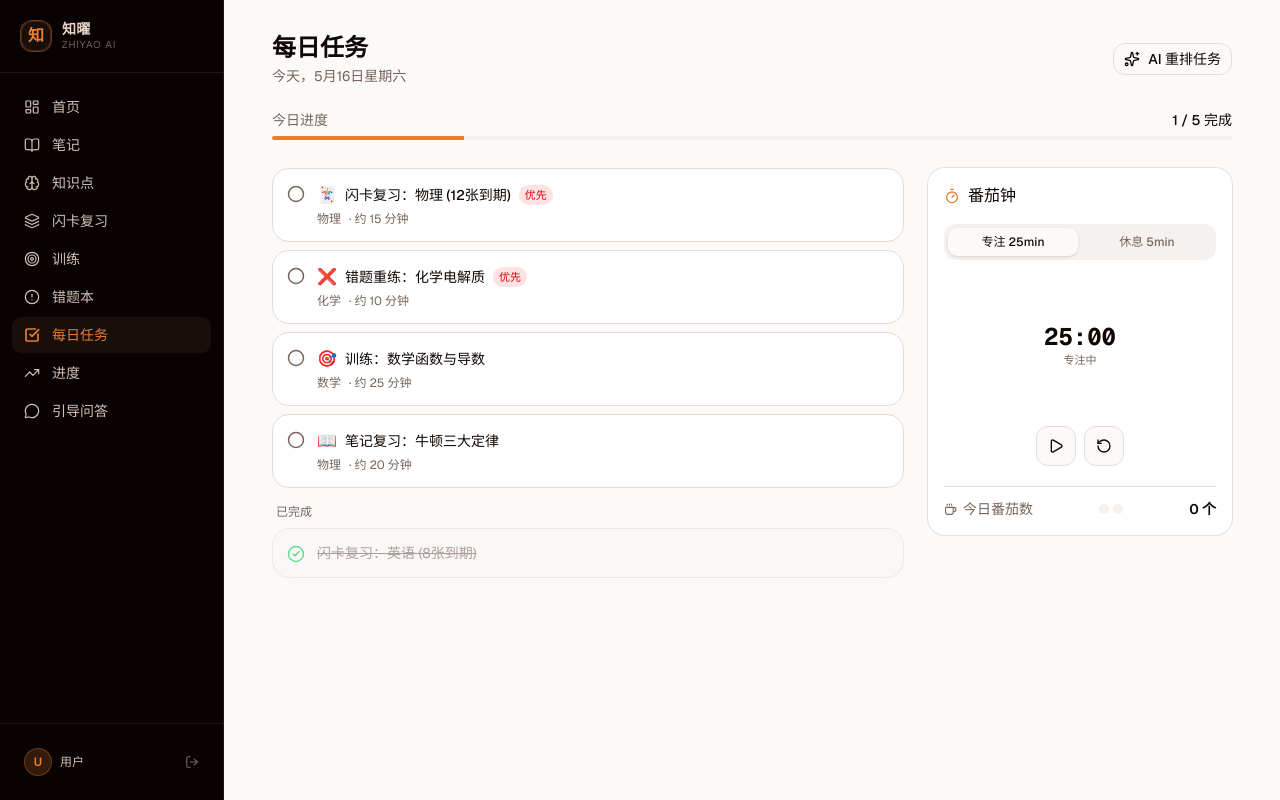
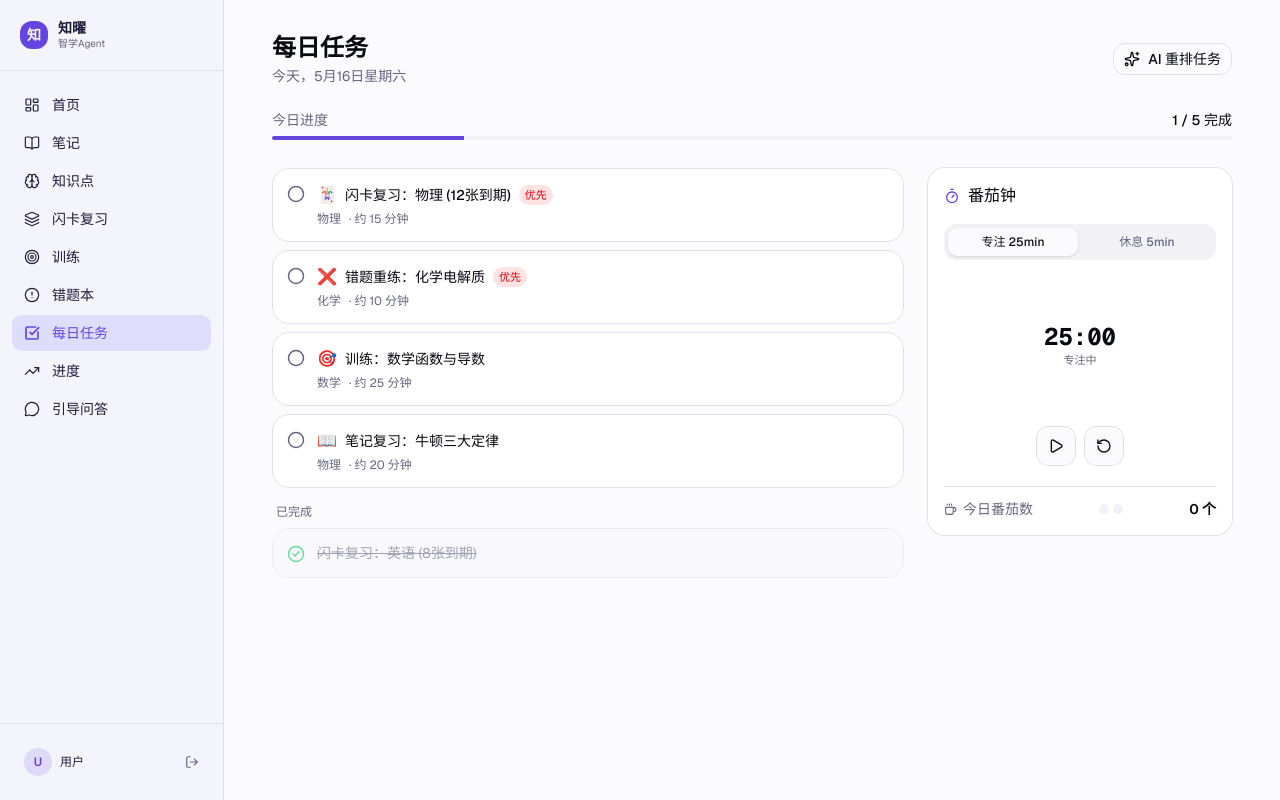
Before and after one commit to 2394826867zhu-stack/zhixue-agent-demo, a Next.js app: page /tasks in a window 1280 px wide. Built offline with nearby package versions, Linux system fonts and the light colour scheme; sample sign-in values are in the browser's storage.

Commit message:
Revert "feat: 落地知曜品牌视觉 — 金铜主调 + 极深侧边栏"
This reverts commit 7e96fb4cbba5cfb27e223e1fbc8d5b3596177d2f.

```diff
--- a/app/globals.css
+++ b/app/globals.css
@@ -40,85 +40,84 @@
 }
 
 :root {
-  /* 知曜品牌色：金铜主调 + 深色侧边栏 */
-  --primary: oklch(0.70 0.155 52);
-  --primary-foreground: oklch(0.10 0.02 50);
+  /* 知曜品牌色：深紫 */
+  --primary: oklch(0.52 0.22 285);
+  --primary-foreground: oklch(0.98 0 0);
 
-  --background: oklch(0.985 0.002 50);
-  --foreground: oklch(0.14 0.018 50);
+  --background: oklch(0.99 0.003 285);
+  --foreground: oklch(0.14 0.02 285);
 
   --card: oklch(1 0 0);
-  --card-foreground: oklch(0.14 0.018 50);
+  --card-foreground: oklch(0.14 0.02 285);
   --popover: oklch(1 0 0);
-  --popover-foreground: oklch(0.14 0.018 50);
+  --popover-foreground: oklch(0.14 0.02 285);
 
-  --secondary: oklch(0.95 0.008 50);
-  --secondary-foreground: oklch(0.35 0.06 50);
+  --secondary: oklch(0.95 0.01 285);
+  --secondary-foreground: oklch(0.35 0.1 285);
 
-  --muted: oklch(0.96 0.004 50);
-  --muted-foreground: oklch(0.52 0.03 50);
+  --muted: oklch(0.96 0.006 285);
+  --muted-foreground: oklch(0.52 0.04 285);
 
-  --accent: oklch(0.93 0.025 52);
-  --accent-foreground: oklch(0.30 0.10 52);
+  --accent: oklch(0.93 0.04 285);
+  --accent-foreground: oklch(0.35 0.15 285);
 
   --destructive: oklch(0.577 0.245 27.325);
-  --border: oklch(0.90 0.010 50);
-  --input: oklch(0.90 0.010 50);
-  --ring: oklch(0.70 0.155 52);
+  --border: oklch(0.91 0.015 285);
+  --input: oklch(0.91 0.015 285);
+  --ring: oklch(0.52 0.22 285);
 
   --radius: 0.75rem;
 
-  /* 侧边栏：极深暖黑 — 对应 zhiyao.png 品牌背景 */
-  --sidebar: oklch(0.11 0.015 45);
-  --sidebar-foreground: oklch(0.82 0.025 55);
-  --sidebar-primary: oklch(0.70 0.155 52);
-  --sidebar-primary-foreground: oklch(0.10 0.02 50);
-  --sidebar-accent: oklch(0.18 0.020 45);
-  --sidebar-accent-foreground: oklch(0.88 0.030 55);
-  --sidebar-border: oklch(0.22 0.025 45);
-  --sidebar-ring: oklch(0.70 0.155 52);
+  --sidebar: oklch(0.97 0.01 285);
+  --sidebar-foreground: oklch(0.25 0.05 285);
+  --sidebar-primary: oklch(0.52 0.22 285);
+  --sidebar-primary-foreground: oklch(0.98 0 0);
+  --sidebar-accent: oklch(0.91 0.04 285);
+  --sidebar-accent-foreground: oklch(0.35 0.15 285);
+  --sidebar-border: oklch(0.91 0.015 285);
+  --sidebar-ring: oklch(0.52 0.22 285);
 
   /* 掌握度颜色 */
   --mastery-new: oklch(0.65 0.05 250);
   --mastery-learning: oklch(0.72 0.18 55);
-  --mastery-reviewing: oklch(0.68 0.16 52);
+  --mastery-reviewing: oklch(0.62 0.2 285);
   --mastery-mastered: oklch(0.6 0.18 155);
 }
 
 .dark {
-  --primary: oklch(0.72 0.16 52);
-  --primary-foreground: oklch(0.10 0.02 50);
+  --primary: oklch(0.68 0.18 285);
+  --primary-foreground: oklch(0.14 0.02 285);
 
-  --background: oklch(0.12 0.015 45);
-  --foreground: oklch(0.93 0.012 55);
+  --background: oklch(0.12 0.02 285);
+  --foreground: oklch(0.95 0.01 285);
 
-  --card: oklch(0.16 0.018 45);
-  --card-foreground: oklch(0.93 0.012 55);
-  --popover: oklch(0.16 0.018 45);
-  --popover-foreground: oklch(0.93 0.012 55);
+  --card: oklch(0.17 0.025 285);
+  --card-foreground: oklch(0.95 0.01 285);
+  --popover: oklch(0.17 0.025 285);
+  --popover-foreground: oklch(0.95 0.01 285);
 
-  --secondary: oklch(0.20 0.020 45);
-  --secondary-foreground: oklch(0.82 0.020 55);
+  --secondary: oklch(0.22 0.03 285);
+  --secondary-foreground: oklch(0.85 0.02 285);
 
-  --muted: oklch(0.20 0.018 45);
-  --muted-foreground: oklch(0.58 0.035 52);
+  --muted: oklch(0.22 0.03 285);
+  --muted-foreground: oklch(0.6 0.05 285);
 
-  --accent: oklch(0.23 0.030 48);
-  --accent-foreground: oklch(0.88 0.025 55);
+  --accent: oklch(0.25 0.05 285);
+  --accent-foreground: oklch(0.85 0.03 285);
 
   --destructive: oklch(0.704 0.191 22.216);
   --border: oklch(1 0 0 / 10%);
   --input: oklch(1 0 0 / 12%);
-  --ring: oklch(0.72 0.16 52);
+  --ring: oklch(0.68 0.18 285);
 
-  --sidebar: oklch(0.09 0.012 42);
-  --sidebar-foreground: oklch(0.82 0.025 55);
-  --sidebar-primary: oklch(0.72 0.16 52);
-  --sidebar-primary-foreground: oklch(0.10 0.02 50);
-  --sidebar-accent: oklch(0.16 0.018 45);
-  --sidebar-accent-foreground: oklch(0.88 0.030 55);
+  --sidebar: oklch(0.15 0.025 285);
+  --sidebar-foreground: oklch(0.88 0.02 285);
+  --sidebar-primary: oklch(0.68 0.18 285);
+  --sidebar-primary-foreground: oklch(0.14 0.02 285);
+  --sidebar-accent: oklch(0.25 0.05 285);
+  --sidebar-accent-foreground: oklch(0.88 0.02 285);
   --sidebar-border: oklch(1 0 0 / 8%);
-  --sidebar-ring: oklch(0.72 0.16 52);
+  --sidebar-ring: oklch(0.68 0.18 285);
 }
 
 @layer base {
--- a/app/login/page.tsx
+++ b/app/login/page.tsx
@@ -45,9 +45,8 @@ export default function LoginPage() {
       <div className="w-full max-w-sm space-y-6">
         {/* Logo */}
         <div className="text-center space-y-2">
-          <div className="w-12 h-12 rounded-2xl bg-[oklch(0.11_0.015_45)] border border-[oklch(0.70_0.155_52)/30] flex items-center justify-center mx-auto relative overflow-hidden shadow-lg">
-            <span className="text-[oklch(0.70_0.155_52)] font-black text-2xl leading-none">知</span>
-            <span className="absolute inset-0 rounded-2xl ring-1 ring-inset ring-[oklch(0.70_0.155_52)/20] pointer-events-none" />
+          <div className="w-12 h-12 rounded-2xl bg-primary flex items-center justify-center text-primary-foreground font-bold text-xl mx-auto">
+            知
           </div>
           <div>
             <h1 className="text-xl font-bold text-foreground">欢迎回来</h1>
--- a/app/register/page.tsx
+++ b/app/register/page.tsx
@@ -85,9 +85,8 @@ export default function RegisterPage() {
       <div className="w-full max-w-sm space-y-6">
         {/* Logo */}
         <div className="text-center space-y-2">
-          <div className="w-12 h-12 rounded-2xl bg-[oklch(0.11_0.015_45)] border border-[oklch(0.70_0.155_52)/30] flex items-center justify-center mx-auto relative overflow-hidden shadow-lg">
-            <span className="text-[oklch(0.70_0.155_52)] font-black text-2xl leading-none">知</span>
-            <span className="absolute inset-0 rounded-2xl ring-1 ring-inset ring-[oklch(0.70_0.155_52)/20] pointer-events-none" />
+          <div className="w-12 h-12 rounded-2xl bg-primary flex items-center justify-center text-primary-foreground font-bold text-xl mx-auto">
+            知
           </div>
           <div>
             <h1 className="text-xl font-bold text-foreground">创建账号</h1>
--- a/components/layout/mobile-nav.tsx
+++ b/components/layout/mobile-nav.tsx
@@ -38,10 +38,10 @@ export function MobileHeader() {
           <Menu size={20} />
         </button>
         <div className="flex items-center gap-2">
-          <div className="w-6 h-6 rounded-md bg-sidebar-accent border border-sidebar-primary/40 flex items-center justify-center relative overflow-hidden">
-            <span className="text-sidebar-primary font-black text-xs leading-none">知</span>
+          <div className="w-6 h-6 rounded-md bg-primary flex items-center justify-center text-primary-foreground font-bold text-xs">
+            知
           </div>
-          <span className="font-semibold text-sm text-sidebar-accent-foreground tracking-wide">知曜</span>
+          <span className="font-semibold text-sm text-sidebar-foreground">知曜</span>
         </div>
       </header>
 
@@ -63,13 +63,12 @@ export function MobileHeader() {
         {/* Header */}
         <div className="px-5 py-4 border-b border-sidebar-border flex items-center justify-between">
           <div className="flex items-center gap-2.5">
-            <div className="w-8 h-8 rounded-lg bg-sidebar-accent border border-sidebar-primary/40 flex items-center justify-center relative overflow-hidden shrink-0">
-              <span className="text-sidebar-primary font-black text-base leading-none">知</span>
-              <span className="absolute inset-0 rounded-lg ring-1 ring-inset ring-sidebar-primary/20 pointer-events-none" />
+            <div className="w-7 h-7 rounded-lg bg-primary flex items-center justify-center text-primary-foreground font-bold text-sm">
+              知
             </div>
             <div>
-              <p className="font-semibold text-sidebar-accent-foreground text-sm leading-tight tracking-wide">知曜</p>
-              <p className="text-[10px] text-sidebar-foreground/50 leading-tight tracking-widest uppercase">Zhiyao AI</p>
+              <p className="font-semibold text-sidebar-foreground text-sm leading-tight">知曜</p>
+              <p className="text-[10px] text-muted-foreground leading-tight">智学Agent</p>
             </div>
           </div>
           <button
@@ -106,7 +105,7 @@ export function MobileHeader() {
         {/* User footer */}
         <div className="px-3 py-4 border-t border-sidebar-border">
           <div className="flex items-center gap-2 px-3 py-2">
-            <div className="w-7 h-7 rounded-full bg-sidebar-primary/20 border border-sidebar-primary/30 flex items-center justify-center text-sidebar-primary text-xs font-semibold">
+            <div className="w-7 h-7 rounded-full bg-primary/15 flex items-center justify-center text-primary text-xs font-semibold">
               {(user?.nickname || user?.username || "U")[0].toUpperCase()}
             </div>
             <div className="flex-1 min-w-0">
--- a/components/layout/sidebar.tsx
+++ b/components/layout/sidebar.tsx
@@ -29,15 +29,12 @@ export function Sidebar() {
       {/* Logo */}
       <div className="px-5 py-5 border-b border-sidebar-border">
         <div className="flex items-center gap-2.5">
-          {/* Brand mark: spiral-inspired gold ring on dark bg */}
-          <div className="w-8 h-8 rounded-lg bg-sidebar-accent border border-sidebar-primary/40 flex items-center justify-center shrink-0 relative overflow-hidden">
-            <span className="text-sidebar-primary font-black text-base leading-none select-none">知</span>
-            {/* subtle glow arc */}
-            <span className="absolute inset-0 rounded-lg ring-1 ring-inset ring-sidebar-primary/20 pointer-events-none" />
+          <div className="w-7 h-7 rounded-lg bg-primary flex items-center justify-center text-primary-foreground font-bold text-sm">
+            知
           </div>
           <div>
-            <p className="font-semibold text-sidebar-accent-foreground text-sm leading-tight tracking-wide">知曜</p>
-            <p className="text-[10px] text-sidebar-foreground/50 leading-tight tracking-widest uppercase">Zhiyao AI</p>
+            <p className="font-semibold text-sidebar-foreground text-sm leading-tight">知曜</p>
+            <p className="text-[10px] text-muted-foreground leading-tight">智学Agent</p>
           </div>
         </div>
       </div>
@@ -67,7 +64,7 @@ export function Sidebar() {
       {/* User footer */}
       <div className="px-3 py-4 border-t border-sidebar-border">
         <div className="flex items-center gap-2 px-3 py-2">
-          <div className="w-7 h-7 rounded-full bg-sidebar-primary/20 border border-sidebar-primary/30 flex items-center justify-center text-sidebar-primary text-xs font-semibold">
+          <div className="w-7 h-7 rounded-full bg-primary/15 flex items-center justify-center text-primary text-xs font-semibold">
             {(user?.nickname || user?.username || "U")[0].toUpperCase()}
           </div>
           <div className="flex-1 min-w-0">
```
